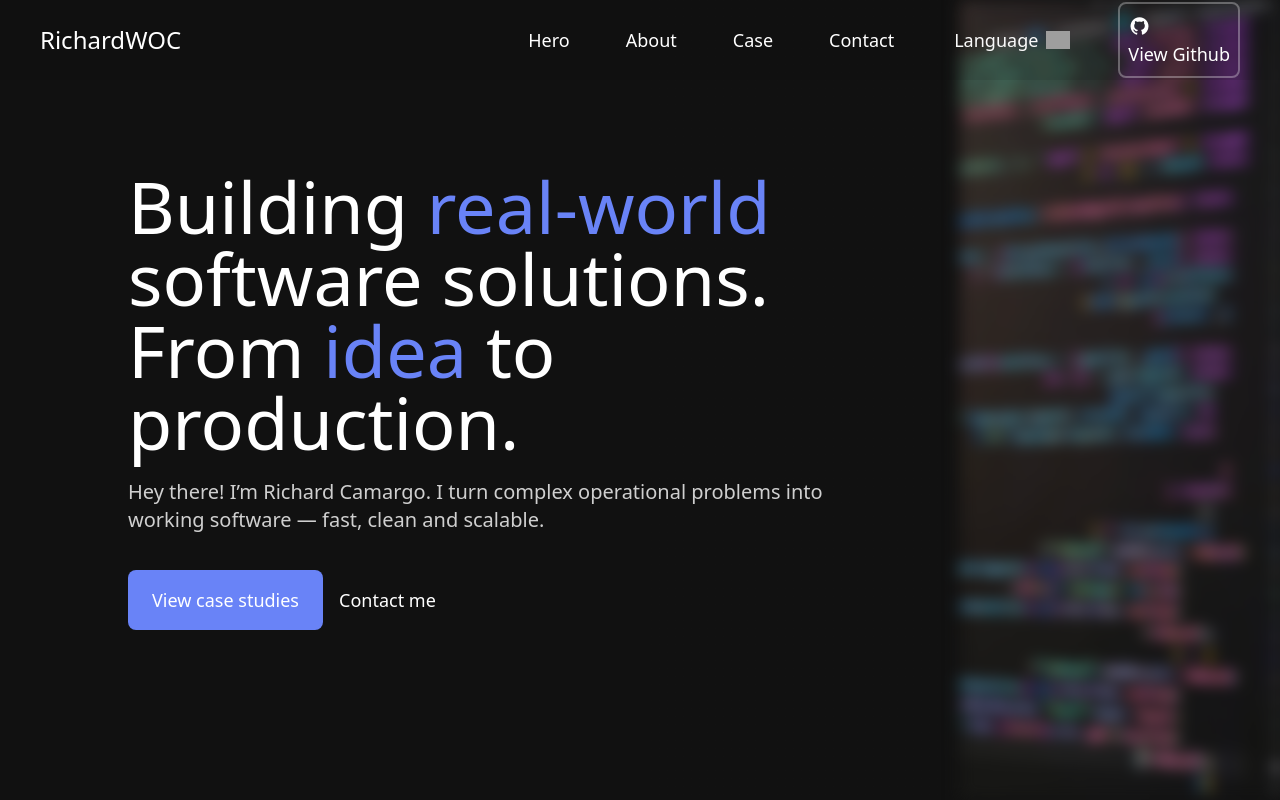
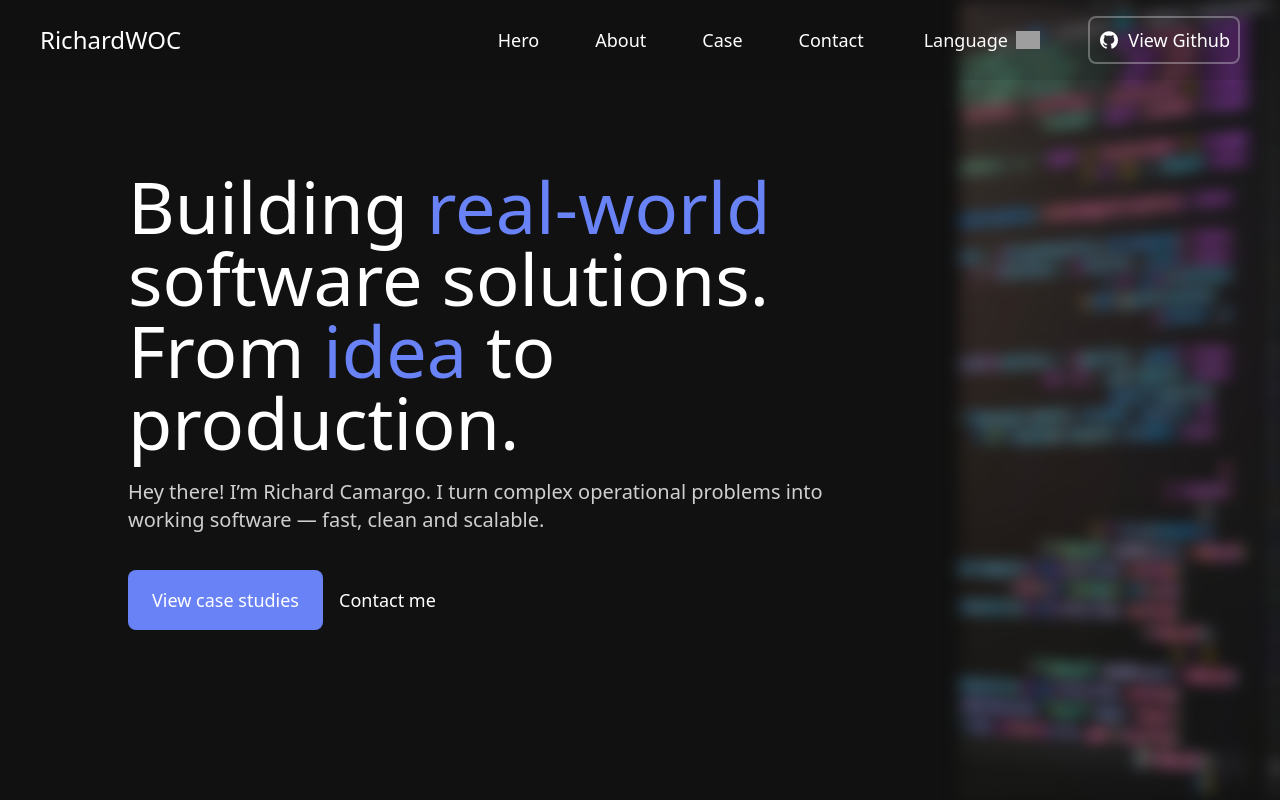
Before and after one commit to RichinW/my-portfolio, a Next.js app: page / in a window 1280 px wide. Shown: the top 800 px of the page. Built offline with nearby package versions, Linux system fonts and the light colour scheme; grey boxes are pictures that could not be loaded.

Commit message:
Corrigindo case

```diff
--- a/src/app/page.tsx
+++ b/src/app/page.tsx
@@ -98,7 +98,7 @@ export default function Home() {
           </Button>
           <a
             href="https://github.com/RichinW"
-            className="border-2 bg-transparent lg:block hidden hover:bg-[#111]/50 border-white/30 cursor-pointer p-2 flex items-center text-lg justify-center gap-2 rounded-md"
+            className="border-2 bg-transparent lg:flex hidden hover:bg-[#111]/50 border-white/30 cursor-pointer p-2 items-center text-lg justify-center gap-2 rounded-md"
           >
             <i className="fa-brands fa-github"></i>
             <p>{t.header[5]}</p>
@@ -183,11 +183,11 @@ export default function Home() {
               Viva Pay
             </p>
             <div className="text-white/80 flex justify-between items-center">
-              <div className="w-2/10 h-0.5 bg-linear-to-r from-white/30 to-[#242424]/50" />
-              <p className="italic lg:text-3xl md:text-xl text-lg bg-linear-to-r from-white/30 to-[#333333]/50 bg-clip-text text-transparent">
+              <div className="w-1/10 lg:w-1/4 h-0.5 bg-linear-to-r from-white/30 to-[#242424]/50" />
+              <p className="italic lg:text-3xl md:text-xl text-md bg-linear-to-r from-white/30 to-[#333333]/50 bg-clip-text text-transparent">
                 {t.case.title}
               </p>
-              <div className="w-2/10 h-0.5 bg-linear-to-r from-white/20 to-[#242424]/50" />
+              <div className="w-1/10 lg:w-1/4 h-0.5 bg-linear-to-r from-white/20 to-[#242424]/50" />
             </div>
           </div>
           <div className="bg-linear-to-r lg:pt-30 md:pt-20 pt-10 flex justify-center items-center gap-4 from-white/30 to-[#3a3a3a]/60 bg-clip-text text-transparent italic lg:text-xl md:text-lg text-sm">
```
